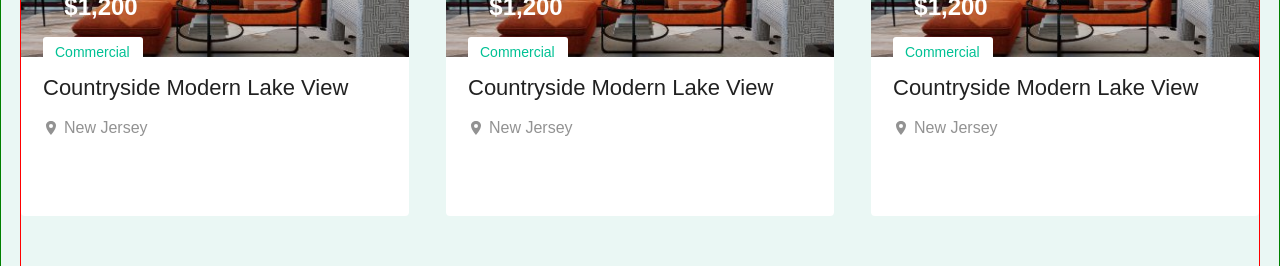
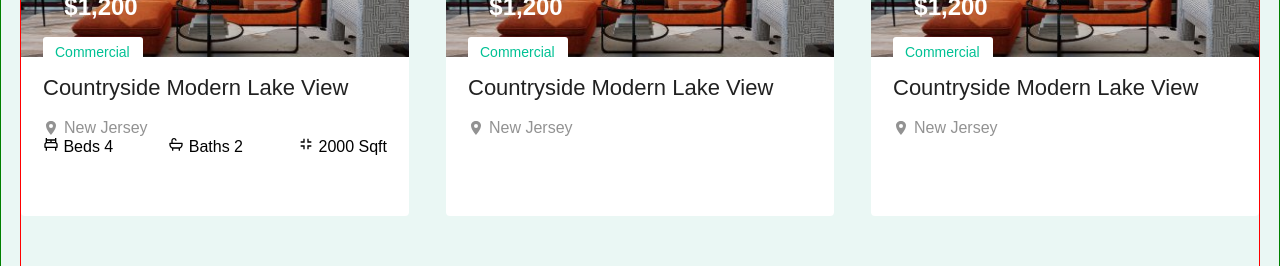
Before and after one commit to kemalbekcan/Talebevi, a Next.js app in the folder client/: page / in a window 1280 px wide. Shown: the part 1400-1666 px from the top of the page. Built offline with nearby package versions, Linux system fonts and the light colour scheme.

Commit message:
Updated home page

```diff
--- a/client/pages/index.tsx
+++ b/client/pages/index.tsx
@@ -10,6 +10,7 @@ import { MdVilla } from 'react-icons/md'
 import { GoSettings } from "react-icons/go";
 import { BsDot } from "react-icons/bs";
 import { IoLocationSharp } from "react-icons/io5";
+import { BiBed, BiBath, BiExitFullscreen } from "react-icons/bi";
 
 const Home: NextPage = () => {
   return (
@@ -145,11 +146,17 @@ const Home: NextPage = () => {
                   <div className='landing-page-content-properties-cards-card-content'>
                     <h2 className='landing-page-content-properties-cards-card-content__title'>Countryside Modern Lake View</h2>
                     <p className='landing-page-content-properties-cards-card-content__description'><IoLocationSharp className='landing-page-content-properties-cards-card-content__description__icon' /> New Jersey</p>
-                  </div>
-                  <div className='landing-page-content-properties-cards-card-content-properties'>
-                    <div className='landing-page-content-properties-cards-card-content-properties-beds'></div>
-                    <div className='landing-page-content-properties-cards-card-content-properties-baths'></div>
-                    <div className='landing-page-content-properties-cards-card-content-properties-sqft'></div>
+                    <div className='landing-page-content-properties-cards-card-content-properties'>
+                      <div className='landing-page-content-properties-cards-card-content-properties-beds'>
+                        <span><BiBed /></span> Beds 4
+                      </div>
+                      <div className='landing-page-content-properties-cards-card-content-properties-baths'>
+                        <span><BiBath /></span> Baths 2
+                      </div>
+                      <div className='landing-page-content-properties-cards-card-content-properties-sqft'>
+                        <span><BiExitFullscreen /></span> 2000 Sqft
+                      </div>
+                    </div>
                   </div>
                 </div>
                 <div className='landing-page-content-properties-cards-card'>
@@ -175,7 +182,9 @@ const Home: NextPage = () => {
                     <p className='landing-page-content-properties-cards-card-content__description'><IoLocationSharp className='landing-page-content-properties-cards-card-content__description__icon' /> New Jersey</p>
                   </div>
                   <div className='landing-page-content-properties-cards-card-content-properties'>
-                    <div className='landing-page-content-properties-cards-card-content-properties-beds'></div>
+                    <div className='landing-page-content-properties-cards-card-content-properties-beds'>
+
+                    </div>
                     <div className='landing-page-content-properties-cards-card-content-properties-baths'></div>
                     <div className='landing-page-content-properties-cards-card-content-properties-sqft'></div>
                   </div>
--- a/client/styles/_pages.sass
+++ b/client/styles/_pages.sass
@@ -317,6 +317,10 @@
                     align-items: center
                     &__icon
                         margin-right: 5px
+                &-properties
+                    display: flex
+                    justify-content: space-between
+                    align-items: center
 /*Home Page*/
 
 /*Sign Page*/
```
